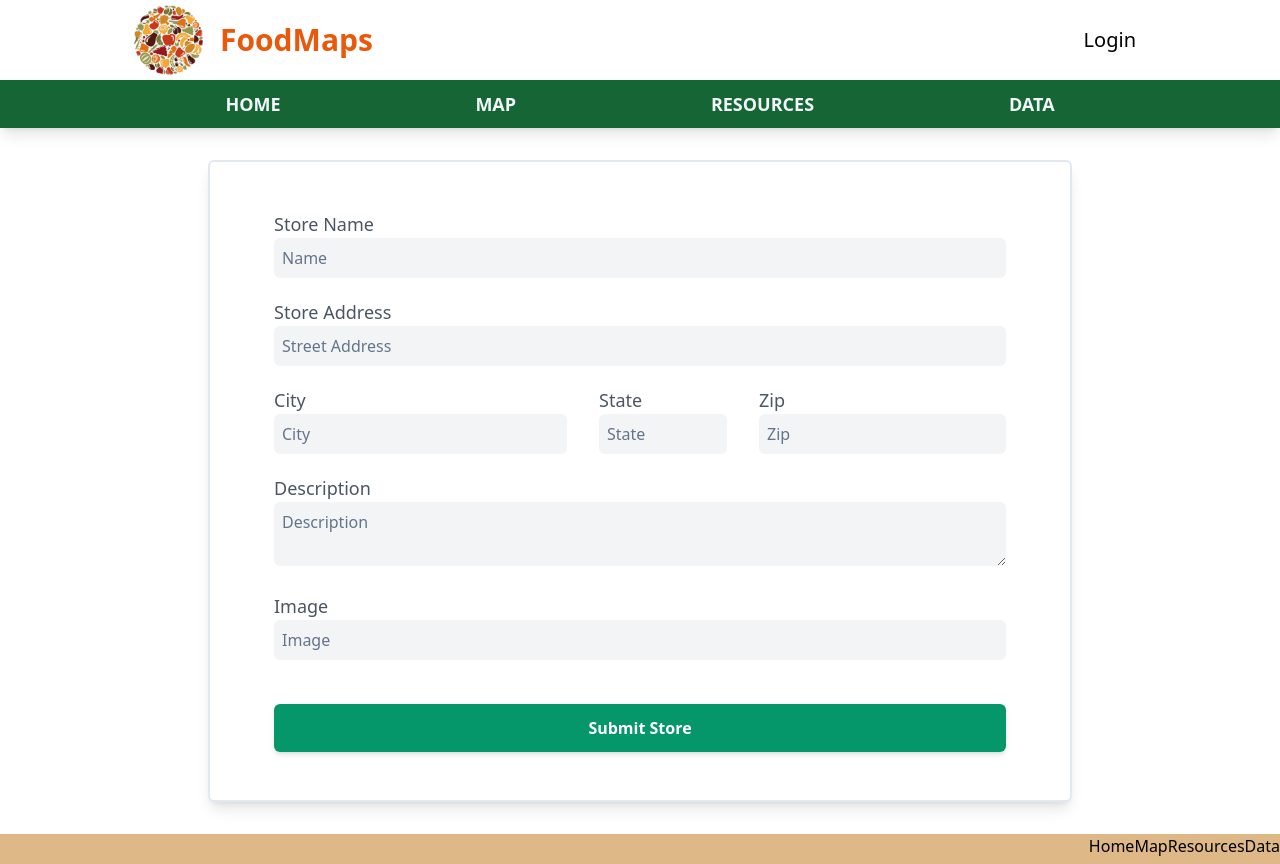
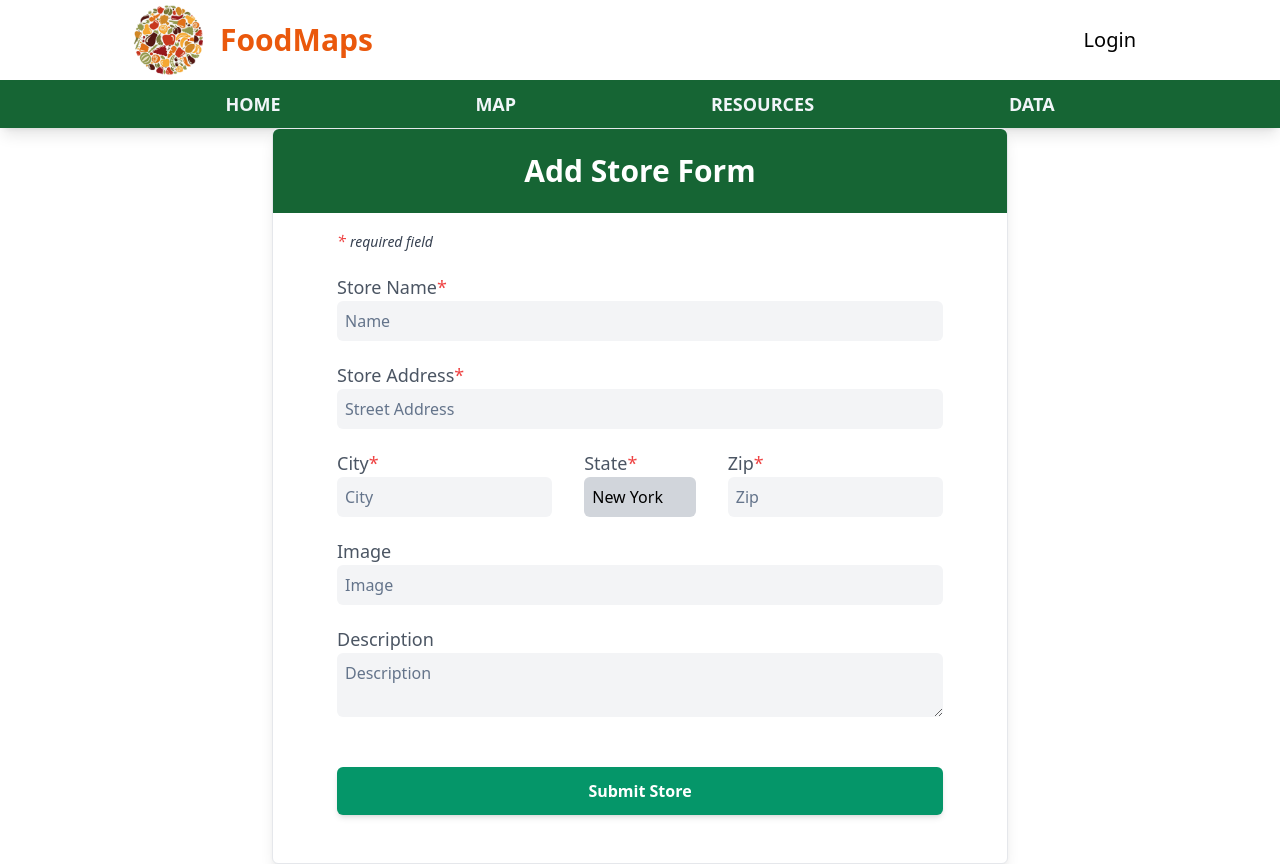
Before and after one commit to Gily-H/FoodMaps, a React (Create React App) app: page / in a window 1280 px wide. Shown: the top 864 px of the page. Built offline with nearby package versions, Linux system fonts and the light colour scheme.

Commit message:
basic client form validation to add store form. Issue #3

```diff
--- a/src/components/pages/AddStorePage.js
+++ b/src/components/pages/AddStorePage.js
@@ -14,6 +14,7 @@ const AddStorePage = () => {
   });
 
   const handleFormValOnChange = (event) => {
+    if (!formVals.hasOwnProperty(event.target.name)) return;
     setFormVals((prevFormVals) => ({
       ...prevFormVals,
       [event.target.name]: event.target.value,
@@ -21,6 +22,7 @@ const AddStorePage = () => {
   };
 
   const handleNestedFormValOnChange = (event) => {
+    if (!formVals.address.hasOwnProperty(event.target.name)) return;
     setFormVals((prevFormVals) => ({
       ...prevFormVals,
       address: {
@@ -37,80 +39,113 @@ const AddStorePage = () => {
   };
 
   return (
-    <div className="max-w-6xl mx-auto">
+    <div className="max-w-screen-md mx-auto">
       <form
-        className="w-3/4 mx-auto my-8 py-12 px-16 shadow-lg rounded-md border-solid border-slate-200 border-2 bg-white"
+        className="mx-4 pb-12 shadow-lg rounded-md border bg-white"
         onSubmit={handleFormSubmit}>
+        <h2 className="text-center mb-4 p-6 rounded-t-md text-3xl font-bold text-white bg-green-800">
+          Add Store Form
+        </h2>
+        <div className="px-16">
+          <div className="required-field italic mb-5">
+            * <span className="text-sm text-gray-700">required field</span>
+          </div>
+
           <div className="input-container">
             <label className="add-store-input-label" htmlFor="store-name">
-            Store Name
+              Store Name<span className="required-field">*</span>
             </label>
             <input
-            className="add-store-inputs"
+              className="add-store-input-field"
               id="store-name"
+              type="text"
               placeholder="Name"
               name="name"
               value={formVals.name}
               onChange={handleFormValOnChange}
+              required
             />
           </div>
 
           <div className="input-container">
             <label className="add-store-input-label" htmlFor="store-address">
-            Store Address
+              Store Address<span className="required-field">*</span>
             </label>
             <input
-            className="add-store-inputs"
+              className="add-store-input-field"
               id="store-address"
+              type="text"
               placeholder="Street Address"
               name="street"
               value={formVals.address.street}
               onChange={handleNestedFormValOnChange}
+              required
             />
           </div>
 
           <div className="input-container flex justify-between">
             <div className="grow">
               <label className="add-store-input-label" htmlFor="store-city">
-              City
+                City<span className="required-field">*</span>
               </label>
               <input
-              className="add-store-inputs grow"
+                className="add-store-input-field grow"
                 id="store-city"
+                type="text"
                 placeholder="City"
                 name="city"
                 value={formVals.address.city}
                 onChange={handleNestedFormValOnChange}
+                required
               />
             </div>
 
             <div className="w-32 mx-8">
               <label className="add-store-input-label add-city-input" htmlFor="store-state">
-              State
+                State<span className="required-field">*</span>
               </label>
               <input
-              className="add-store-inputs"
+                className="add-store-input-field disabled:bg-gray-300"
                 id="store-state"
+                type="text"
                 placeholder="State"
                 name="state"
-              value={formVals.address.state}
-              onChange={handleNestedFormValOnChange}
+                value="New York"
+                disabled
+                required
               />
             </div>
 
             <div>
               <label className="add-store-input-label" htmlFor="store-zip">
-              Zip
+                Zip<span className="required-field">*</span>
               </label>
               <input
-              className="add-store-inputs "
+                className="add-store-input-field"
+                type="number"
                 id="store-zip"
                 placeholder="Zip"
                 name="zip"
                 value={formVals.address.zip}
                 onChange={handleNestedFormValOnChange}
+                required
               />
             </div>
+          </div>
+
+          <div className="input-container">
+            <label className="add-store-input-label" htmlFor="store-image">
+              Image
+            </label>
+            <input
+              className="add-store-input-field"
+              id="store-image"
+              type="text"
+              placeholder="Image"
+              name="image"
+              value={formVals.image}
+              onChange={handleFormValOnChange}
+            />
           </div>
 
           <div className="input-container">
@@ -118,8 +153,9 @@ const AddStorePage = () => {
               Description
             </label>
             <textarea
-            className="add-store-inputs"
+              className="add-store-input-field mb-6"
               id="store-description"
+              type="text"
               placeholder="Description"
               name="description"
               value={formVals.description}
@@ -127,23 +163,10 @@ const AddStorePage = () => {
             />
           </div>
 
-        <div className="input-container">
-          <label className="add-store-input-label" htmlFor="store-image">
-            Image
-          </label>
-          <input
-            className="add-store-inputs mb-6"
-            id="store-image"
-            placeholder="Image"
-            name="image"
-            value={formVals.image}
-            onChange={handleFormValOnChange}
-          />
-        </div>
-
-        <button className="block w-full py-3 px-4 rounded-md font-bold text-white bg-emerald-600 shadow-md hover:bg-green-500 active:opacity-70 active:text-gray-300 ">
+          <button className="block w-full py-3 px-4 rounded-md font-bold text-white bg-emerald-600 shadow-md hover:opacity-70 active:bg-emerald-700 active:text-gray-300 ">
             Submit Store
           </button>
+        </div>
       </form>
     </div>
   );
--- a/src/index.css
+++ b/src/index.css
@@ -6,6 +6,18 @@
   box-sizing: border-box;
   margin: 0;
   padding: 0;
+}
+
+/* Chrome, Safari, Edge, Opera */
+input::-webkit-outer-spin-button,
+input::-webkit-inner-spin-button {
+  -webkit-appearance: none;
+  margin: 0;
+}
+
+/* Firefox */
+input[type="number"] {
+  -moz-appearance: textfield;
 }
 
 /* Navbar */
@@ -21,9 +33,13 @@
 }
 
 .add-store-input-label {
-  @apply block text-lg text-gray-600;
+  @apply block text-lg font-medium text-gray-600;
 }
 
-.add-store-inputs {
+.add-store-input-field {
   @apply p-2 w-full rounded-md bg-gray-100 placeholder-slate-500 focus:outline-none focus:ring-4 focus:ring-teal-200;
 }
+
+.required-field {
+  @apply text-red-500;
+}
--- /dev/null
+++ b/src/utils/string-utils.js
@@ -0,0 +1,4 @@
+export const formatStringInput = (value) => {
+  if (!value) return value
+  const formattedValue = value.trim()
+}
```
Lines whose indentation alone changed are shown as unchanged.
